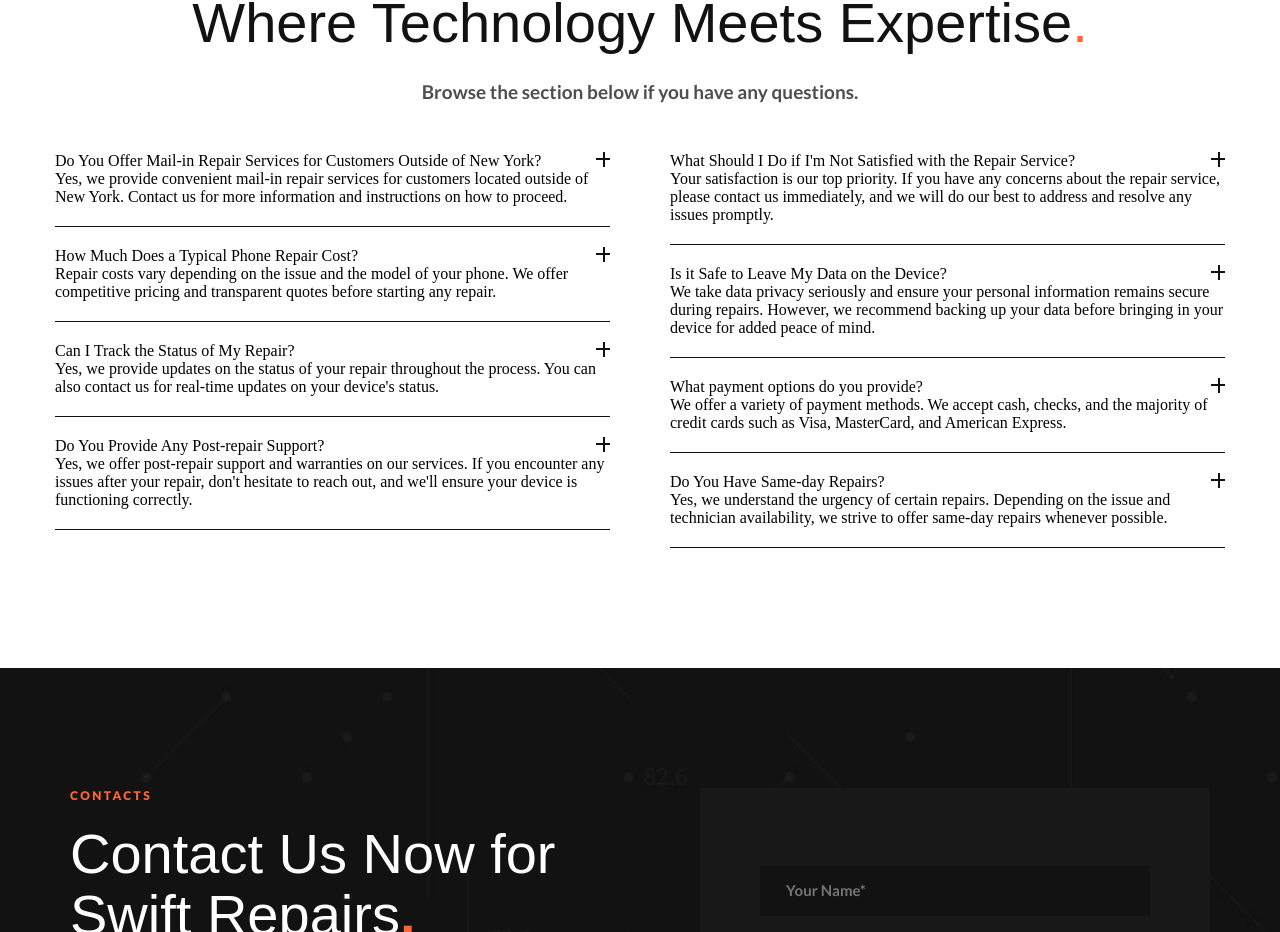
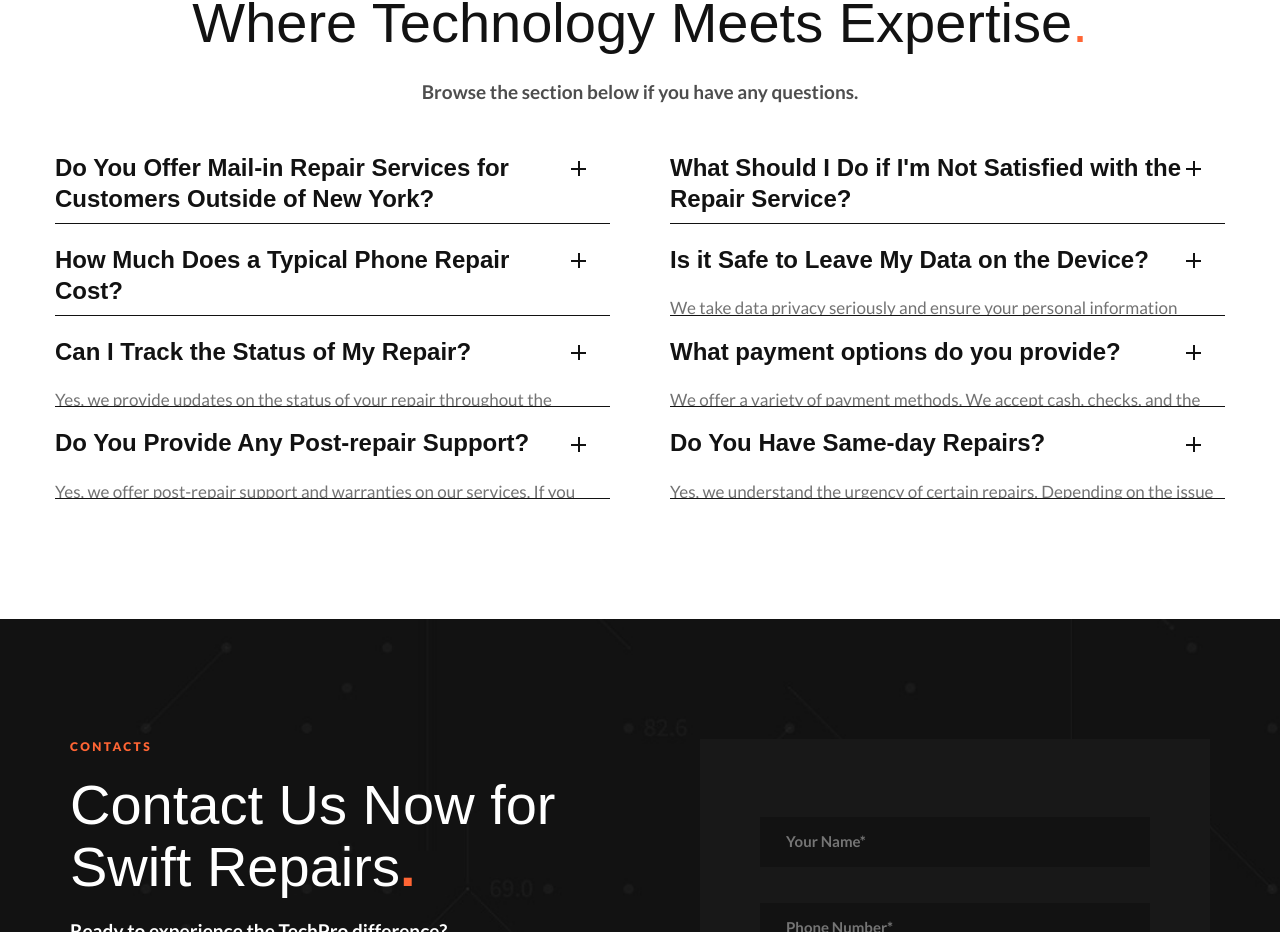
Before and after one commit to cashok1535/PHONE-REPAIR, a React (Create React App) app: page /aboutUs in a window 1280 px wide. Shown: the part 4032-4964 px from the top of the page. Built offline with nearby package versions, Linux system fonts and the light colour scheme; a web font is replaced by a local one.

Commit message:
fix faq page questions

```diff
--- a/src/components/AboutUsPageFAQ.js
+++ b/src/components/AboutUsPageFAQ.js
@@ -4,8 +4,6 @@ const faq = [
   [
     {
       id: 1,
-      maxHeightClose: 102,
-      maxHeightOpen: 200,
       question:
         "Do You Offer Mail-in Repair Services for Customers Outside of New York?",
       answer:
@@ -13,24 +11,18 @@ const faq = [
     },
     {
       id: 2,
-      maxHeightClose: 71,
-      maxHeightOpen: 142,
       question: "How Much Does a Typical Phone Repair Cost?",
       answer:
         "Repair costs vary depending on the issue and the model of your phone. We offer competitive pricing and transparent quotes before starting any repair.",
     },
     {
       id: 3,
-      maxHeightClose: 71,
-      maxHeightOpen: 169,
       question: "Can I Track the Status of My Repair?",
       answer:
         "Yes, we provide updates on the status of your repair throughout the process. You can also contact us for real-time updates on your device's status.",
     },
     {
       id: 4,
-      maxHeightClose: 71,
-      maxHeightOpen: 169,
       question: "Do You Provide Any Post-repair Support?",
       answer:
         "Yes, we offer post-repair support and warranties on our services. If you encounter any issues after your repair, don't hesitate to reach out, and we'll ensure your device is functioning correctly.",
@@ -39,8 +31,6 @@ const faq = [
   [
     {
       id: 5,
-      maxHeightClose: 102,
-      maxHeightOpen: 200,
       question:
         "What Should I Do if I'm Not Satisfied with the Repair Service?",
       answer:
@@ -48,24 +38,18 @@ const faq = [
     },
     {
       id: 6,
-      maxHeightClose: 71,
-      maxHeightOpen: 169,
       question: "Is it Safe to Leave My Data on the Device?",
       answer:
         "We take data privacy seriously and ensure your personal information remains secure during repairs. However, we recommend backing up your data before bringing in your device for added peace of mind.",
     },
     {
       id: 7,
-      maxHeightClose: 71,
-      maxHeightOpen: 142,
       question: "What payment options do you provide?",
       answer:
         "We offer a variety of payment methods. We accept cash, checks, and the majority of credit cards such as Visa, MasterCard, and American Express.",
     },
     {
       id: 8,
-      maxHeightClose: 71,
-      maxHeightOpen: 169,
       question: "Do You Have Same-day Repairs?",
       answer:
         "Yes, we understand the urgency of certain repairs. Depending on the issue and technician availability, we strive to offer same-day repairs whenever possible.",
@@ -80,8 +64,6 @@ export const AboutUsPageFAQ = () => {
     setNumberActiveQuestion((prev) => (prev === el.id ? "" : el.id));
   };
 
-  console.log(numberActiveQuestion);
-
   return (
     <section className="about__us__page__FAQ">
       <div className="orange__title">FAQ</div>
@@ -95,33 +77,59 @@ export const AboutUsPageFAQ = () => {
       <div className="about__us__page__FAQ__flex">
         <div className="about__us__page__FAQ__flex__element">
           {faq[0].map((el) => (
-            <div className="faq__page" key={el.id}>
+            <div
+              className={`faq__page ${
+                numberActiveQuestion === el.id ? "active" : ""
+              }`}
+              key={el.id}
+            >
               <div className="faq__page__question__parrent">
                 <div className="faq__page__question">{el.question}</div>
                 <button
                   onClick={() => handleActiveQuestion(el)}
                   className="faq__page__button"
                 >
-                  <div className="faq__page__button__line"></div>
+                  <div
+                    className="faq__page__button__line"
+                    style={{
+                      height: `${numberActiveQuestion === el.id ? 2 : 15}px`,
+                      top: `${numberActiveQuestion === el.id ? 36.5 : 29.5}px`,
+                    }}
+                  ></div>
                 </button>
               </div>
-              <div className="faq__page__answer">{el.answer}</div>
+              <div className="about__us__section__text about__us__page__text">
+                {el.answer}
+              </div>
             </div>
           ))}
         </div>
         <div className="about__us__page__FAQ__flex__element">
           {faq[1].map((el) => (
-            <div className="faq__page" key={el.id}>
+            <div
+              className={`faq__page ${
+                numberActiveQuestion === el.id ? "active" : ""
+              }`}
+              key={el.id}
+            >
               <div className="faq__page__question__parrent">
                 <div className="faq__page__question">{el.question}</div>
                 <button
                   onClick={() => handleActiveQuestion(el)}
                   className="faq__page__button"
                 >
-                  <div className="faq__page__button__line"></div>
+                  <div
+                    className="faq__page__button__line"
+                    style={{
+                      height: `${numberActiveQuestion === el.id ? 2 : 15}px`,
+                      top: `${numberActiveQuestion === el.id ? 36.5 : 29.5}px`,
+                    }}
+                  ></div>
                 </button>
               </div>
-              <div className="faq__page__answer">{el.answer}</div>
+              <div className="about__us__section__text about__us__page__text">
+                {el.answer}
+              </div>
             </div>
           ))}
         </div>
--- a/src/css/index.css
+++ b/src/css/index.css
@@ -79,7 +79,7 @@ li {
   width: 30px;
 }
 
-.modal__button:hover>.modal__element {
+.modal__button:hover > .modal__element {
   background-color: #727272;
 }
 
@@ -160,7 +160,7 @@ li {
   margin: 0 7.5px;
 }
 
-.link__social:hover>svg {
+.link__social:hover > svg {
   fill: #ff6534;
 }
 
@@ -1599,7 +1599,7 @@ li {
   transition: fill 0.3s;
 }
 
-.slider__button:hover>svg path {
+.slider__button:hover > svg path {
   fill: #fff;
 }
 
@@ -1636,7 +1636,6 @@ li {
   width: 121.59px;
 }
 
-
 .about__us__page__FAQ {
   padding: 120px 0;
   display: flex;
@@ -1659,10 +1658,17 @@ li {
 .faq__page {
   border-bottom: 1px solid #121212;
   padding: 20px 0;
-  /* height: 100%; */
+  max-height: 50.9px;
   overflow: hidden;
   max-width: 555px;
   width: 100%;
+  transition: all 0.3s;
+  position: relative;
+}
+
+.faq__page.active {
+  height: fit-content;
+  max-height: 250px;
 }
 
 .faq__page__button {
@@ -1671,30 +1677,45 @@ li {
   border: none;
   background: transparent;
   cursor: pointer;
+  position: absolute;
+  left: 0;
+  top: 0;
+  width: 100%;
+  height: 100%;
 }
 
 .faq__page__button__line {
   width: 2px;
   height: 15px;
   background: #121212;
-  position: relative;
-  left: 50%;
-  transition: transform .4s;
-}
-
-.faq__page__button__line::after {
+  position: absolute;
+  right: 30px;
+  top: 30px;
+  transition: all 0.3s;
+}
+
+.faq__page__button::after {
   content: "";
   width: 15px;
   height: 2px;
   background: #121212;
   position: absolute;
-  top: 6.5px;
-  left: -6.5px;
+  top: 36.5px;
+  right: 24px;
 }
 
 .faq__page__question__parrent {
   display: flex;
   justify-content: space-between;
+}
+
+.faq__page__question {
+  font-family: "Questrial", sans-serif;
+  font-size: 24px;
+  color: #121212;
+  max-width: 514px;
+  line-height: 1.3;
+  font-weight: bold;
 }
 
 @media (max-width: 992px) {
```
